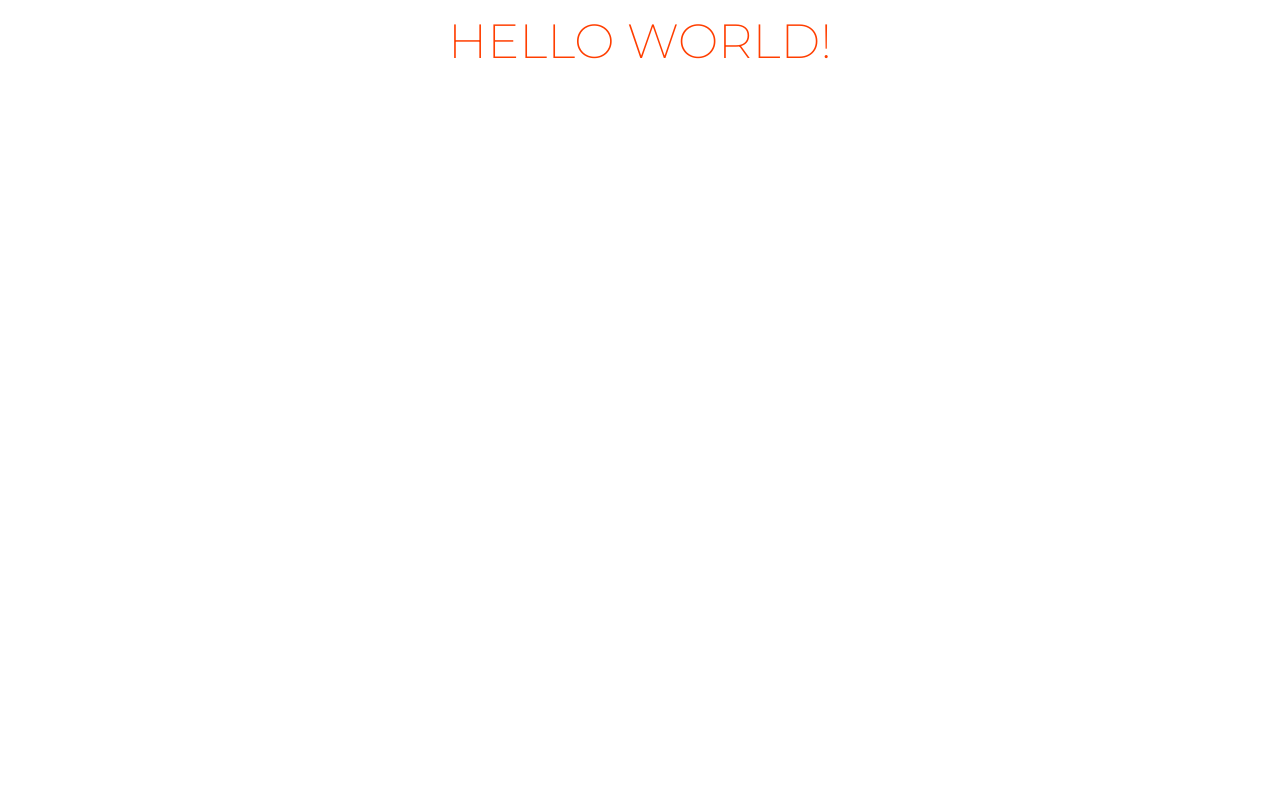
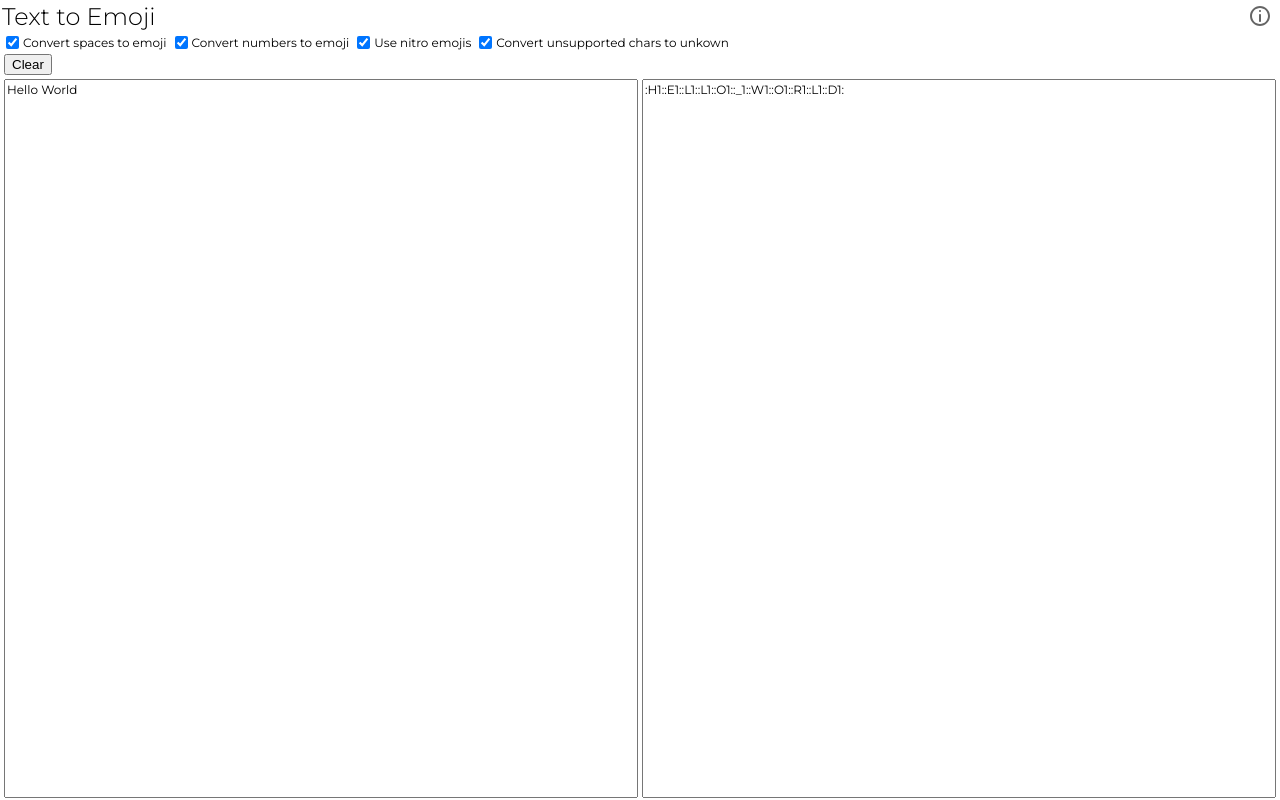
Before and after one commit to ghostdevv/discord-emoji-text, a Svelte app: page / in a window 1280 px wide. Built offline with nearby package versions, Linux system fonts and the light colour scheme.

Commit message:
feat: first version of app

```diff
--- a/src/App.svelte
+++ b/src/App.svelte
@@ -1,32 +1,179 @@
 <script>
+	import { fade } from 'svelte/transition';
 
+	const opt = {
+		spaces: true,
+		nitroEmoji: true,
+		numbers: true,
+		unkown: true,
+
+		showInfo: false
+	};
+
+	const data = {
+		input: 'Hello World',
+		output: ''
+	};
+
+	$: data.output = convertToEmojiString(data.input, opt);
+
+	function convertToEmojiString(string, opt) {
+		return [...string].map(x => x.toEmoji(opt)).join(opt.nitroEmoji ? '' : ' ');
+	};
+
+	const numbersAsWords = {
+		1: 'one',
+		2: 'two',
+		3: 'three',
+		4: 'four',
+		5: 'five',
+		6: 'six',
+		7: 'seven',
+		8: 'eight',
+		9: 'nine',
+		0: 'zero'
+	};
+
+	String.prototype.toEmoji = function(opt) {
+		if (opt.nitroEmoji) {
+			if (this == ' ') return opt.spaces ? ':_1:' : ' ';
+			if (!isNaN(Number(this)) && !opt.numbers) return this;
+			if (![...'ABCDEFGHIJKLMNOPQRSTUVWXYZ1234567890 '].includes(this.toUpperCase())) return opt.unkown ? ':a1:' : this;
+			return `:${this.toUpperCase()}1:`;
+		} else {
+			if (this == ' ') return opt.spaces ? ':blue_square:' : ' ';
+			if (!isNaN(Number(this)) && opt.numbers) return `:${numbersAsWords[Number(this)]}:`;
+			if (![...'ABCDEFGHIJKLMNOPQRSTUVWXYZ1234567890 '].includes(this.toUpperCase())) return opt.unkown ? ':record_button:' : this;
+			return `:regional_indicator_${this.toLowerCase()}:`;
+		};
+	};
 </script>
 
 <main>
-	<h1>Hello World!</h1>
+	<span>Text to Emoji</span>
+	<div class="options">
+		<div>
+			<input type="checkbox" id="spaces" bind:checked={opt.spaces} />
+			<label for="spaces">Convert spaces to emoji</label>
+		</div>
+		<div>
+			<input type="checkbox" id="numbers" bind:checked={opt.numbers} />
+			<label for="numbers">Convert numbers to emoji</label>
+		</div>
+		<div>
+			<input type="checkbox" id="nitro" bind:checked={opt.nitroEmoji} />
+			<label for="nitro">Use nitro emojis</label>
+		</div>
+		<div>
+			<input type="checkbox" id="unkown" bind:checked={opt.unkown} />
+			<label for="unkown">Convert unsupported chars to unkown</label>
+		</div>
+	</div>
+	<div class="buttons">
+		<button on:click={() => data.input = ''}>Clear</button>
+	</div>
+	<div class="input">
+		<textarea bind:value={data.input}></textarea>
+		<textarea bind:value={data.output}></textarea>
+	</div>
 </main>
 
+<div class="info">
+	{#if opt.showInfo}
+		<div transition:fade>
+			<span>Made by GHOST, using HTML, SCSS, JavaScript, and Svelte</span>
+		</div>
+	{/if}
+	<div class="button" on:click={() => opt.showInfo = !opt.showInfo}>
+		<svg width="24" height="24" viewBox="0 0 24 24" fill="none" xmlns="http://www.w3.org/2000/svg">
+			<path d="M11 10.9794C11 10.4271 11.4477 9.97937 12 9.97937C12.5523 9.97937 13 10.4271 13 10.9794V16.9794C13 17.5317 12.5523 17.9794 12 17.9794C11.4477 17.9794 11 17.5317 11 16.9794V10.9794Z" fill="currentColor" />
+			<path d="M12 6.05115C11.4477 6.05115 11 6.49886 11 7.05115C11 7.60343 11.4477 8.05115 12 8.05115C12.5523 8.05115 13 7.60343 13 7.05115C13 6.49886 12.5523 6.05115 12 6.05115Z" fill="currentColor" />
+			<path fill-rule="evenodd" clip-rule="evenodd" d="M12 2C6.47715 2 2 6.47715 2 12C2 17.5228 6.47715 22 12 22C17.5228 22 22 17.5228 22 12C22 6.47715 17.5228 2 12 2ZM4 12C4 16.4183 7.58172 20 12 20C16.4183 20 20 16.4183 20 12C20 7.58172 16.4183 4 12 4C7.58172 4 4 7.58172 4 12Z" fill="currentColor" />
+	  </svg>
+	</div>
+</div>
+
 <style lang="scss">
-	main {
-		text-align: center;
+	.info {
+		position: absolute;
+		top: 0;
+		right: 0;
+		padding: 4px;
+
 		display: flex;
-		justify-content: center;
-		padding: 1em;
-		max-width: 240px;
-		margin: 0 auto;
+		align-items: center;
 
-		h1 {
-			color: #ff3e00;
-			text-transform: uppercase;
-			font-size: 4em;
-			font-weight: 100;
+		> * {
+			padding: 0px 4px;
+		}
+
+		.button {
+			cursor: pointer;
+			opacity: 0.6;
+		}
+
+		.button:hover {
+			opacity: 1;
 		}
 	}
 
+	main {
+		width: 100%;
+		height: 100%;
 
-	@media (min-width: 640px) {
-		main {
-			max-width: none;
+		display: flex;
+		flex-flow: column nowrap;
+
+		span {
+			font-size: 2rem;
+			font-weight: 300;
+			padding: 2px;
+		}
+
+		> * {
+			width: 100%;
+			padding: 2px 4px;
+		}
+
+		.options {
+			display: flex;
+
+			> * {
+				display: flex;
+				align-items: center;
+				padding: 0px 2px;
+
+				> * {
+					padding: 0px 4px;
+				}
+			}
+		}
+
+		.input {
+			flex-grow: 1;
+
+			display: flex;
+			flex-flow: row nowrap;
+
+			textarea {
+				height: 100%;
+				flex-grow: 1;
+				resize: none;
+				color: #000;
+				margin: 0px 2px;
+			}
+
+			textarea:first-child {
+				margin-left: 0px;
+			}
+
+			textarea:last-child {
+				margin-right: 0px;
+			}
+
+			textarea:focus {
+				outline-color: #0075ff;
+			}
 		}
 	}
 </style>
```
